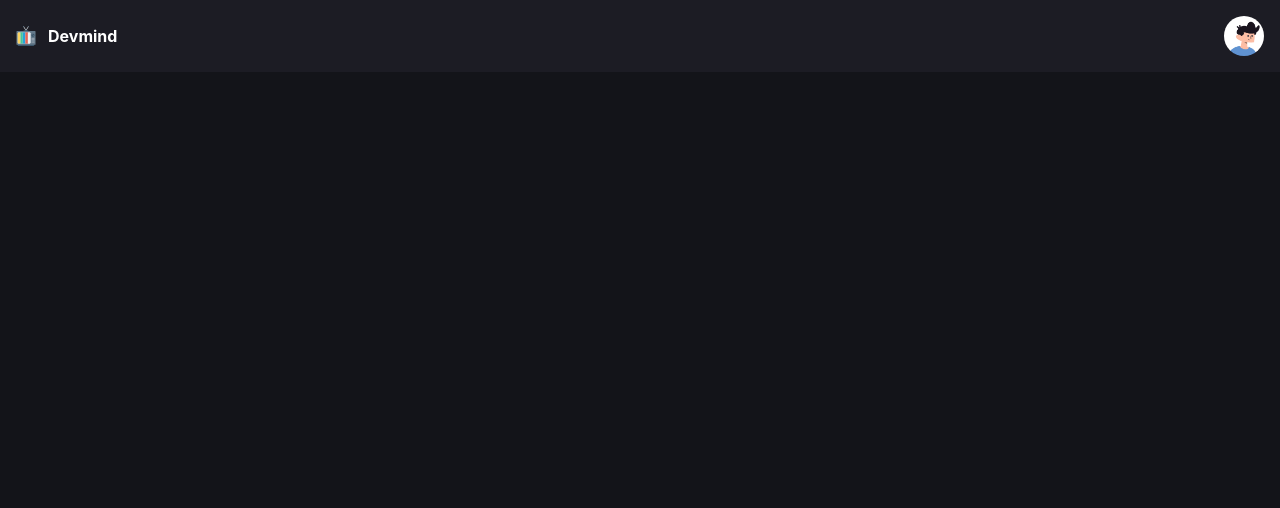
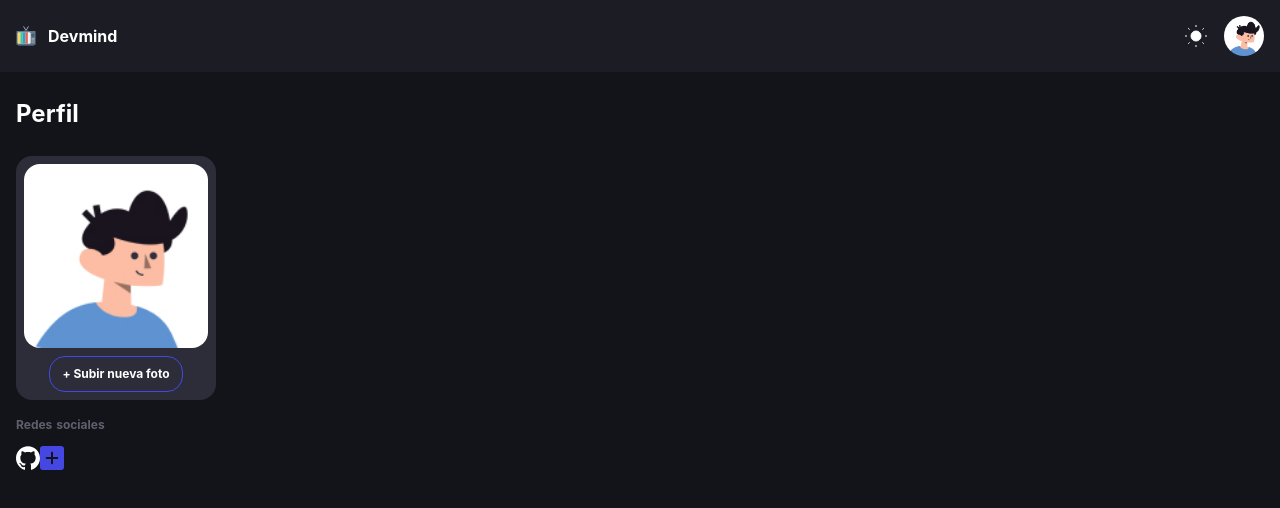
Before and after one commit to pablosirera/devmind, a Nuxt app: page /profile/1 in a window 1280 px wide. Before the commit this address had no page. Shown: the top 508 px of the page. Built offline with nearby package versions, Linux system fonts and the light colour scheme.

Commit message:
feat(profile): create page

```diff
--- a/components/ui/BaseButton.vue
+++ b/components/ui/BaseButton.vue
@@ -1,6 +1,7 @@
 <template>
   <button
     class="rounded-2xl py-4 px-5 border border-violet-main-700 font-bold hover:bg-violet-main-700 hover:text-white"
+    :class="size"
   >
     <slot />
   </button>
@@ -14,6 +15,17 @@ export default {
       type: Boolean,
       default: true,
     },
+    size: {
+      type: String,
+      default: 'md',
+      validate: (value) => ['sm', 'md'].includes(value),
+    },
   },
 }
 </script>
+
+<style scoped>
+.sm {
+  @apply text-xs py-2 px-3;
+}
+</style>
--- a/components/ui/BaseHeader.vue
+++ b/components/ui/BaseHeader.vue
@@ -5,7 +5,9 @@
       <h1 class="font-bold text-base">Devmind</h1>
     </nuxt-link>
 
-    <nuxt-link class="hidden md:block" to="/profile">
+    <section class="flex items-center">
+      <ColorSwitch />
+      <nuxt-link class="hidden ml-4 md:block" to="/profile">
         <!-- TODO: translate alt text -->
         <img
           class="w-10 rounded-full"
@@ -13,16 +15,19 @@
           alt="Imagen del usuario"
         />
       </nuxt-link>
+    </section>
   </header>
 </template>
 
 <script>
 import LogoIcon from '@/components/icons/IconTv.vue'
+import ColorSwitch from '@/components/ui/ColorSwitch.vue'
 
 export default {
   name: 'BaseHeader',
   components: {
     LogoIcon,
+    ColorSwitch,
   },
 }
 </script>
--- /dev/null
+++ b/components/ui/ButtonIcon.vue
@@ -0,0 +1,10 @@
+<template>
+  <button><slot /></button>
+</template>
+
+<script>
+// TODO: es necesario este componente?
+export default {
+  name: 'ButtonIcon',
+}
+</script>
--- a/layouts/default.vue
+++ b/layouts/default.vue
@@ -1,7 +1,7 @@
 <template>
   <div class="h-screen main-container">
     <BaseHeader />
-    <main class="bg-light dark:bg-dark">
+    <main class="bg-light dark:text-white dark:bg-dark">
       <Nuxt />
     </main>
     <BaseFooter class="md:hidden" />
--- a/pages/auth/login.vue
+++ b/pages/auth/login.vue
@@ -48,23 +48,21 @@ export default {
     loginWith(type) {
       type === 'google' ? this.loginWithGoogle() : this.loginWithGithub()
     },
-    async loginWithGoogle() {
+    loginWithGoogle() {
+      const provider = new this.$fireAuthObj.GoogleAuthProvider()
+      this.loginPopup(provider)
+    },
+    loginWithGithub() {
+      const provider = new this.$fireAuthObj.GithubAuthProvider()
+      this.loginPopup(provider)
+    },
+    async loginPopup(provider) {
       try {
-        const provider = new this.$fireAuthObj.GoogleAuthProvider()
         const result = await this.$fireAuth.signInWithPopup(provider)
         const user = result.user
         this.setUser(user)
-      } catch (error) {
-        // TODO: show toast
-        console.error('login error', error)
-      }
-    },
-    async loginWithGithub() {
-      try {
-        const provider = new this.$fireAuthObj.GithubAuthProvider()
-        const result = await this.$fireAuth.signInWithPopup(provider)
-        const user = result.user
-        this.setUser(user)
+        // TODO: redirect to home
+        this.$router.push(`/profile/${user.uid}`)
       } catch (error) {
         // TODO: show toast
         console.error('login error', error)
--- a/pages/index.vue
+++ b/pages/index.vue
@@ -1,16 +1,11 @@
 <template>
   <div>
-    <ColorSwitch />
     <Logo />
   </div>
 </template>
 
 <script>
-import ColorSwitch from '@/components/ui/ColorSwitch.vue'
-
 export default {
-  components: {
-    ColorSwitch,
-  },
+  name: 'Home',
 }
 </script>
--- /dev/null
+++ b/pages/profile/_id.vue
@@ -0,0 +1,62 @@
+<template>
+  <section class="py-6 px-4">
+    <h1 class="font-bold text-2xl pb-6">Perfil</h1>
+
+    <div class="md:block grid grid-cols-2 gap-3">
+      <div
+        class="profile-image-wrapper rounded-2xl flex flex-col items-center p-2 bg-white dark:bg-gray-main-850"
+      >
+        <img
+          v-if="user && user.photo"
+          :src="user.photo"
+          class="w-full rounded-2xl"
+          alt="foto perfil usuario"
+        />
+        <img
+          v-else
+          class="w-full rounded-2xl"
+          src="@/assets/images/defaultImage.jpg"
+          alt="imagen por defecto ususario"
+        />
+        <BaseButton class="mt-2" size="sm">+ Subir nueva foto</BaseButton>
+      </div>
+
+      <div class="md:mt-4">
+        <p class="text-xs text-gray-main-800 font-bold mb-3">Redes sociales</p>
+        <ButtonIcon><IconGithub class="w-6 h-6" /></ButtonIcon>
+        <ButtonIcon>
+          <IconAdd class="w-6 h-6 text-violet-main-700" />
+        </ButtonIcon>
+      </div>
+    </div>
+  </section>
+</template>
+
+<script>
+import ButtonIcon from '~/components/ui/ButtonIcon.vue'
+import IconGithub from '~/components/icons/IconGithub.vue'
+import IconAdd from '~/components/icons/IconAdd.vue'
+
+export default {
+  name: 'ProfileDetail',
+  components: {
+    ButtonIcon,
+    IconGithub,
+    IconAdd,
+  },
+  asyncData({ store }) {
+    const user = store.state.authentication.user
+
+    return {
+      user,
+    }
+  },
+}
+</script>
+
+<style scoped>
+.profile-image-wrapper {
+  max-width: 200px;
+  min-width: 160px;
+}
+</style>
```
Lines whose indentation alone changed are shown as unchanged.
